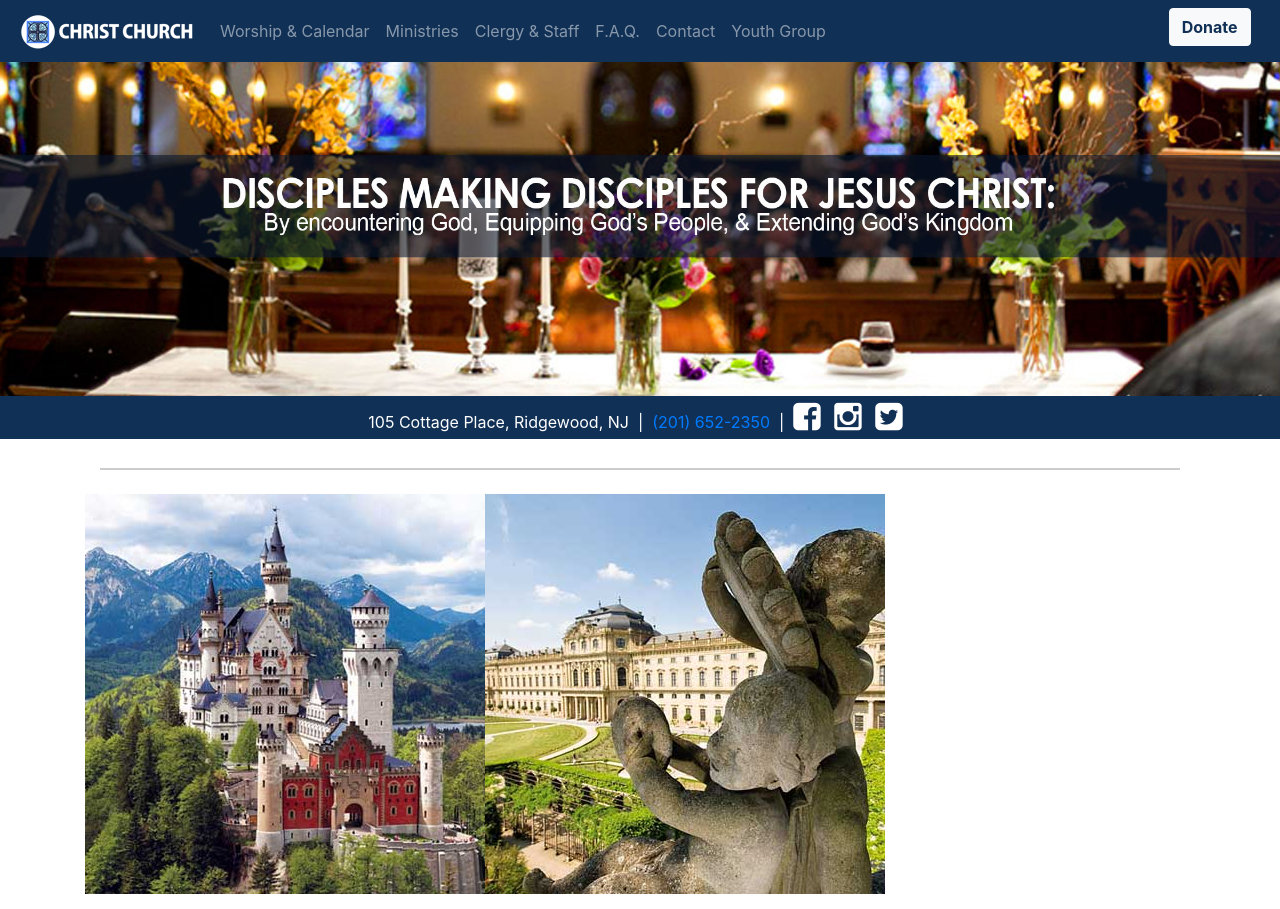
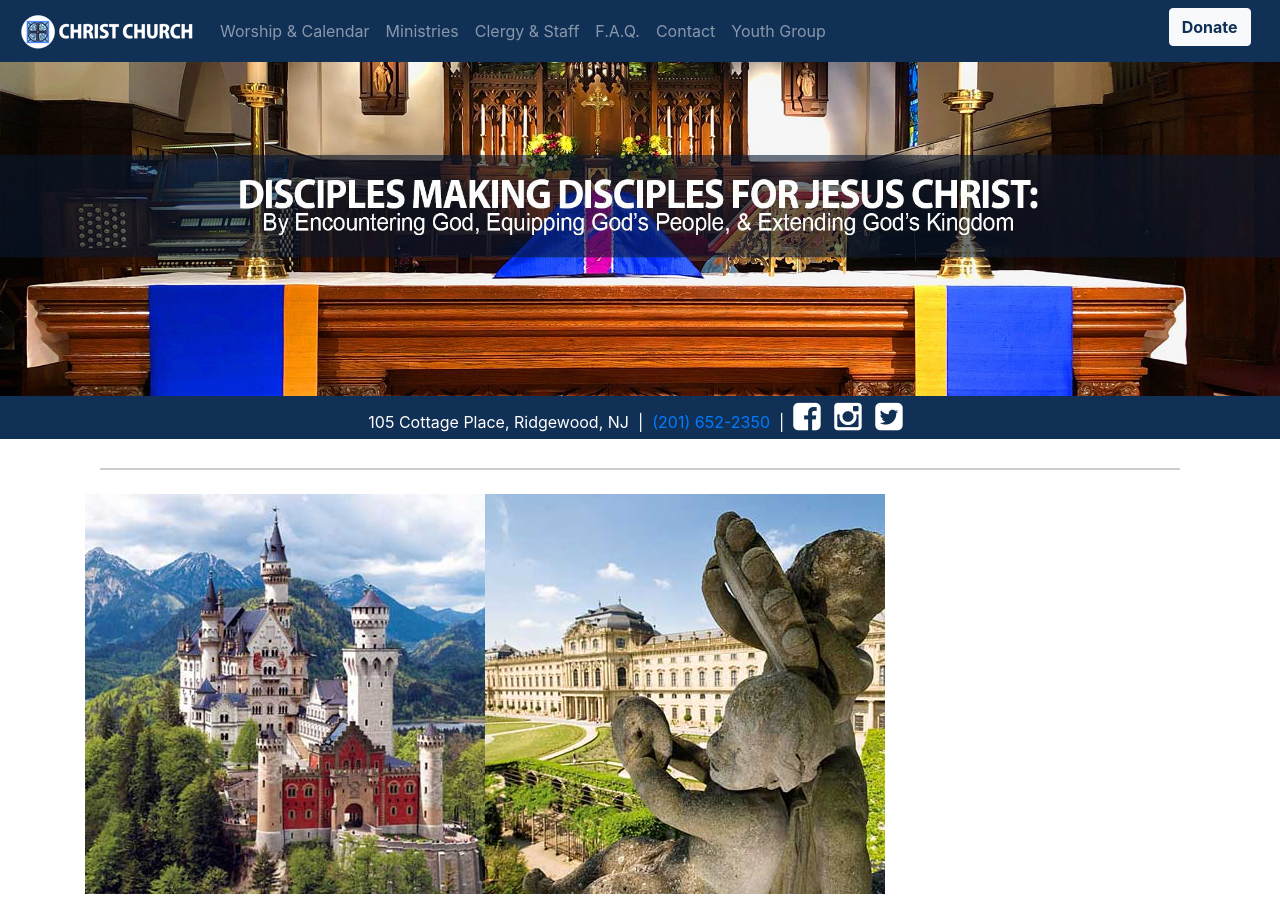
Before and after one commit to VolantWebDesign/Christ-Church-Ridgewood, a PHP site: page /church_travel.php in a window 1280 px wide. Shown: the top 909 px of the page. Run offline with PHP 8.4, Linux system fonts and the light colour scheme; data that the repository does not hold is empty.

Commit message:
advent masthead in navigation

```diff
--- a/navigation.php
+++ b/navigation.php
@@ -17,6 +17,7 @@
         <span class="navbar-toggler-icon"></span>
       </button>
 
+<!-- top navigation -->
       <div class="collapse navbar-collapse" id="navbarsExampleDefault">
         <ul class="navbar-nav mr-auto">
           <li class="nav-item <?php if($current == 'worship') {echo 'active';} ?>">
@@ -44,8 +45,10 @@
       </div>
     </nav>
 
-<img src="images/slide_01.jpg?k=<?php echo $thekeys; ?>" class="img-fluid" style="padding-top: 0; padding-bottom: 0;">
+<!-- masthead imate -->
+    <img src="images/CCR_masthead_advent.jpg?k=<?php echo $thekeys; ?>" class="img-fluid" style="padding-top: 0; padding-bottom: 0;">
 
+<!-- Contact Info -->
     <div class="row">
         <div class="col white address text-center">105 Cottage Place, Ridgewood, NJ &nbsp;|&nbsp; <a href="tel:+12016522350">(201) 652-2350</a> &nbsp;|&nbsp;
           <a href="https://facebook.com/ChristEpiscopalChurchRidgewood/" target="_blank" rel="noopener"><i class="fa fa-facebook-square fa-2x fa-inverse"></i></a> &nbsp;
```
